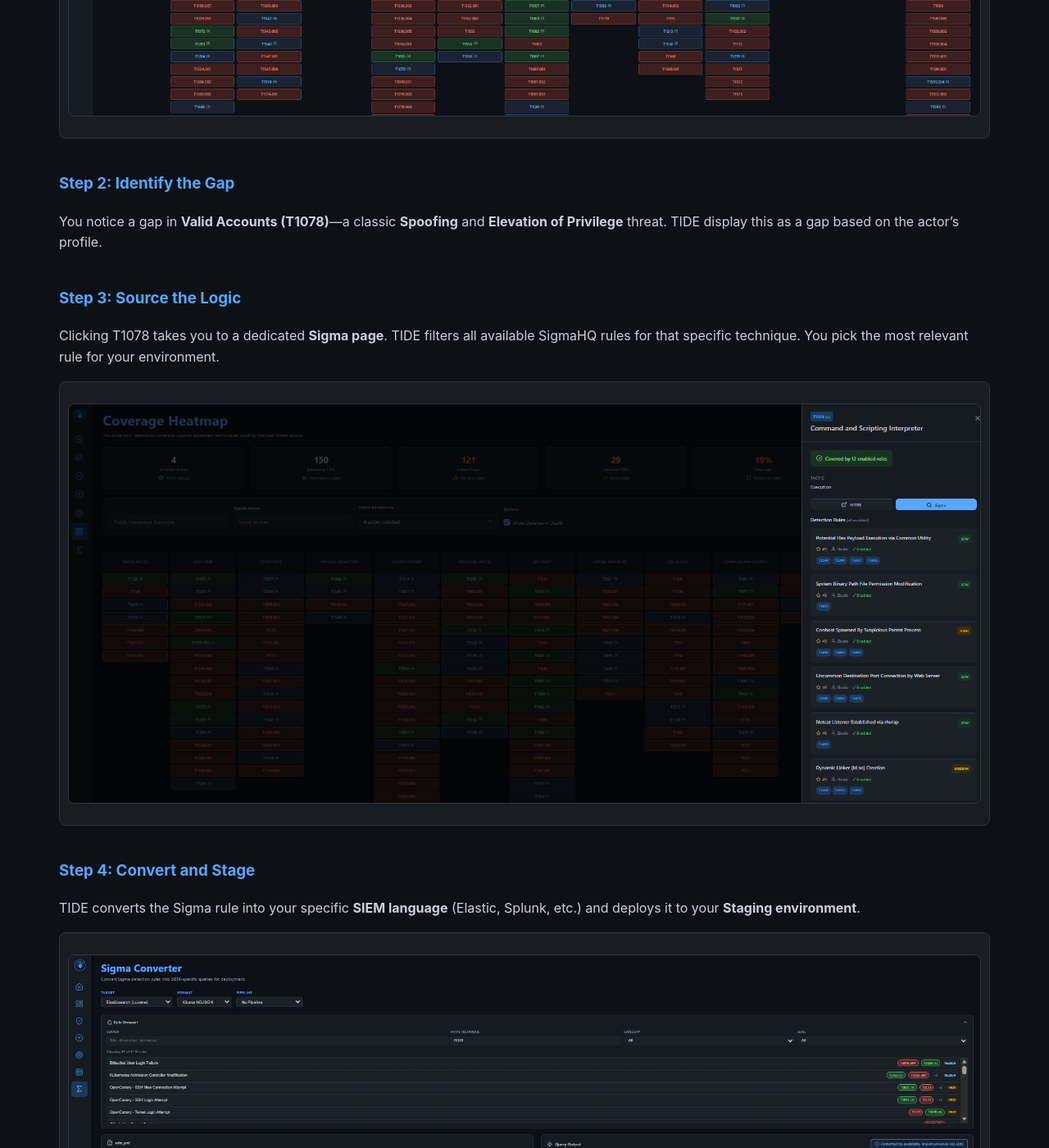
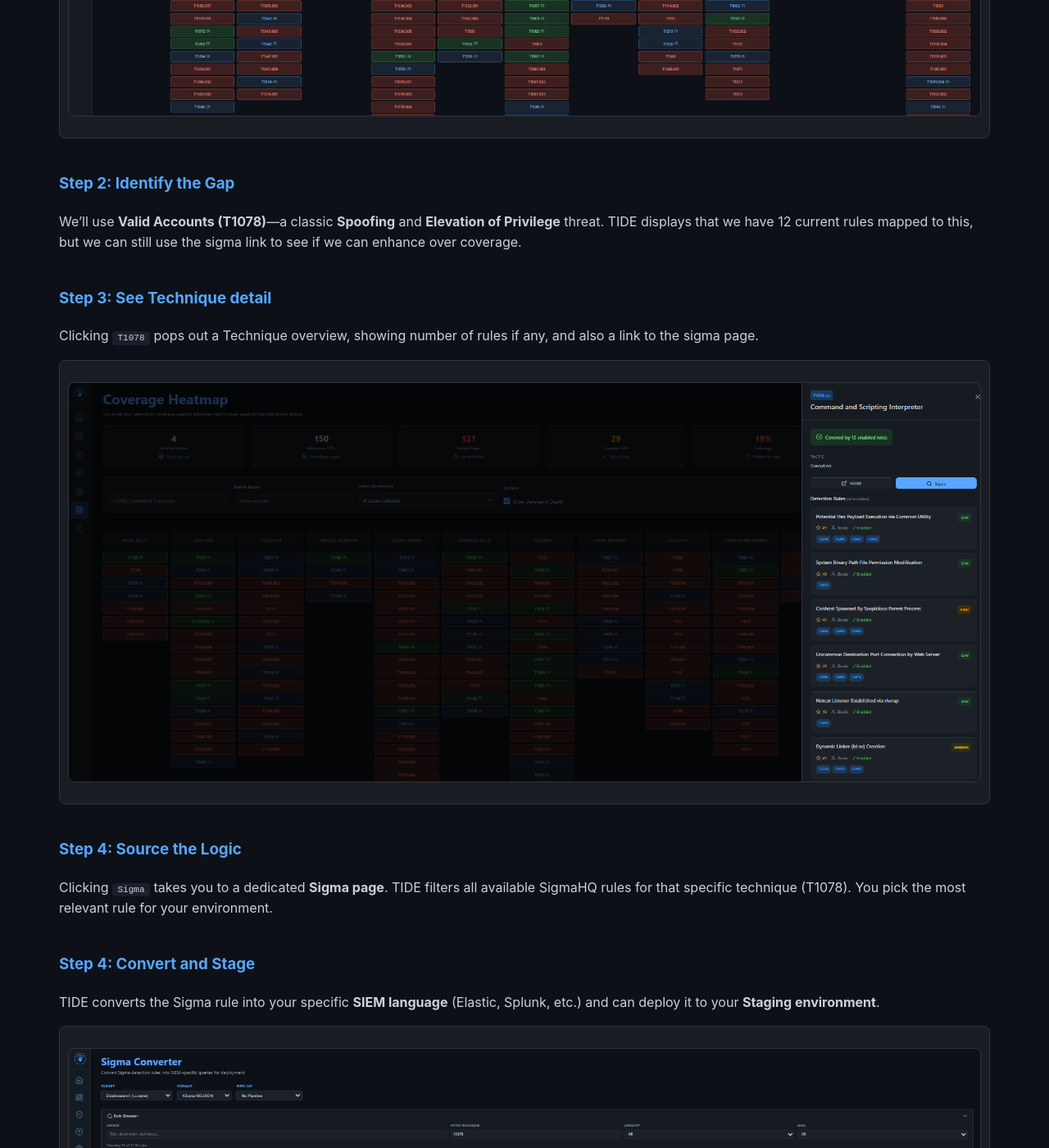
Before and after one commit to sigeauk/sigeauk.github.io, a Jekyll site: the page built from _posts/2026-02-28-From-Theory-to-Detection.md, in a window 1280 px wide and 1400 px high, scrolled down 2074 px. Shown: the whole window at 82% size. Built offline with Jekyll 4.4.1, drawn with Linux system fonts in a browser that asks for light colours; some of the changed text lies outside the part shown.

Commit message:
Update post

```diff
--- a/_posts/2026-02-28-From-Theory-to-Detection.md
+++ b/_posts/2026-02-28-From-Theory-to-Detection.md
@@ -51,17 +51,20 @@
 </div>
 
 ### Step 2: Identify the Gap
-You notice a gap in **Valid Accounts (T1078)**—a classic **Spoofing** and **Elevation of Privilege** threat. TIDE display this as a gap based on the actor's profile.
+We'll use **Valid Accounts (T1078)**—a classic **Spoofing** and **Elevation of Privilege** threat. TIDE displays that we have 12 current rules mapped to this, but we can still use the sigma link to see if we can enhance over coverage.
 
-### Step 3: Source the Logic
-Clicking T1078 takes you to a dedicated **Sigma page**. TIDE filters all available SigmaHQ rules for that specific technique. You pick the most relevant rule for your environment.
+### Step 3: See Technique detail
+Clicking `T1078` pops out a Technique overview, showing number of rules if any, and also a link to the sigma page.
 
 <div class="gallery-item">
     <img src="{{ site.baseurl }}/images/Suggestions.png" alt="Suggestions">
 </div>
 
+### Step 4: Source the Logic
+Clicking `Sigma` takes you to a dedicated **Sigma page**. TIDE filters all available SigmaHQ rules for that specific technique (T1078). You pick the most relevant rule for your environment.
+
 ### Step 4: Convert and Stage
-TIDE converts the Sigma rule into your specific **SIEM language** (Elastic, Splunk, etc.) and deploys it to your **Staging environment**.
+TIDE converts the Sigma rule into your specific **SIEM language** (Elastic, Splunk, etc.) and can deploy it to your **Staging environment**.
 
 <div class="gallery-item">
     <img src="{{ site.baseurl }}/images/Sigma.jpeg" alt="Sigma">
@@ -71,13 +74,16 @@
 In the Staging view, you can review the **Rule Score** and logic. TIDE highlights metadata gaps so you can refine the rule before it goes live.
 
 <div class="gallery-item">
-    <img src="{{ site.baseurl }}/images/Health.jpeg" alt="Rule Health">
+    <img src="{{ site.baseurl }}/images/Promotion.jpeg" alt="Promotion">
 </div>
 
 ### Step 6: Promote and Visualize
-Once you're happy, hit **Promote** in TIDE. The rule moves to production, and your MITRE heatmap updates instantly. You can now see—in green—that your "Elevation of Privilege" risk is actively mitigated.
+Once you're happy, hit **Promote** in TIDE. The rule moves to production, and your MITRE heatmap updates instantly.
 
 ---
+<div class="gallery-item">
+    <img src="{{ site.baseurl }}/images/Health.jpeg" alt="Rule Health">
+</div>
 
 ## Conclusion: Stop Modeling in a Vacuum
 Threat modeling shouldn't be a one-time exercise that lives in a PDF. With **TIDE**, your STRIDE and DREAD models become living, breathing components of your SOC.
```
